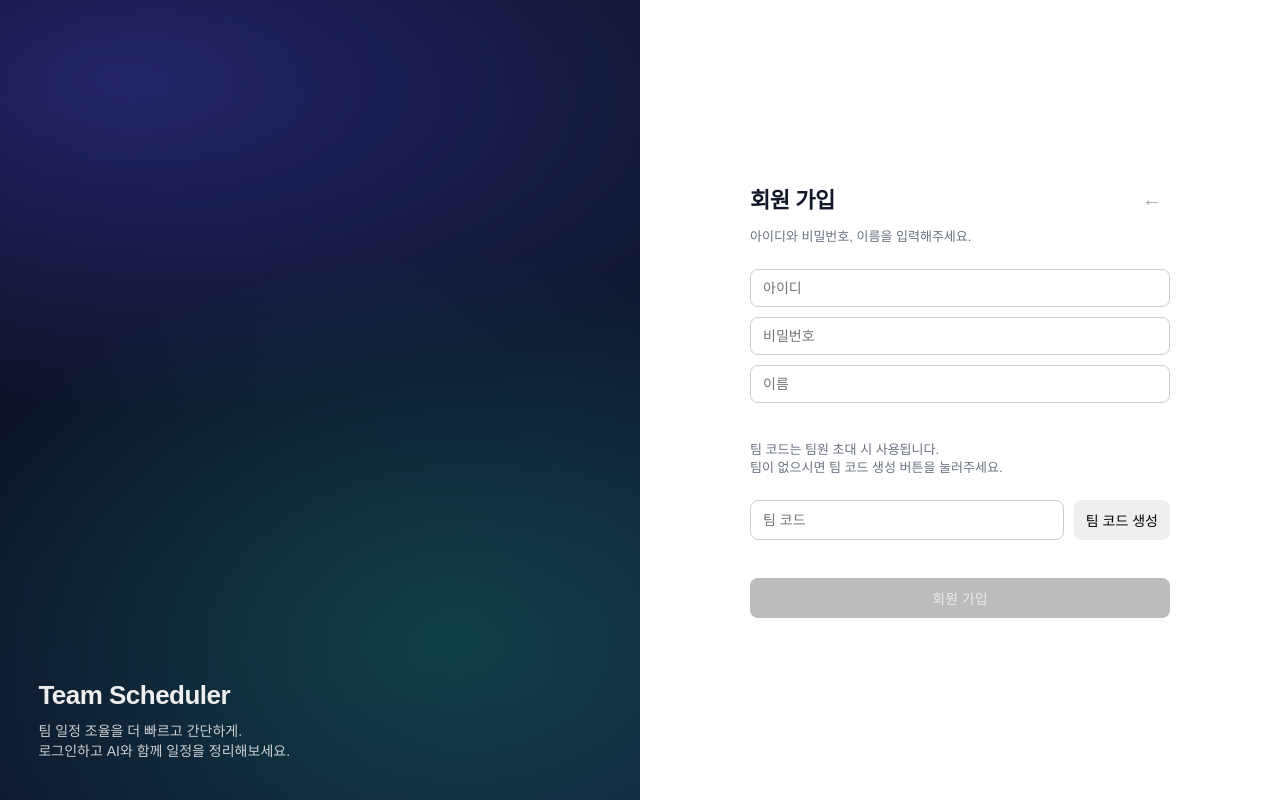
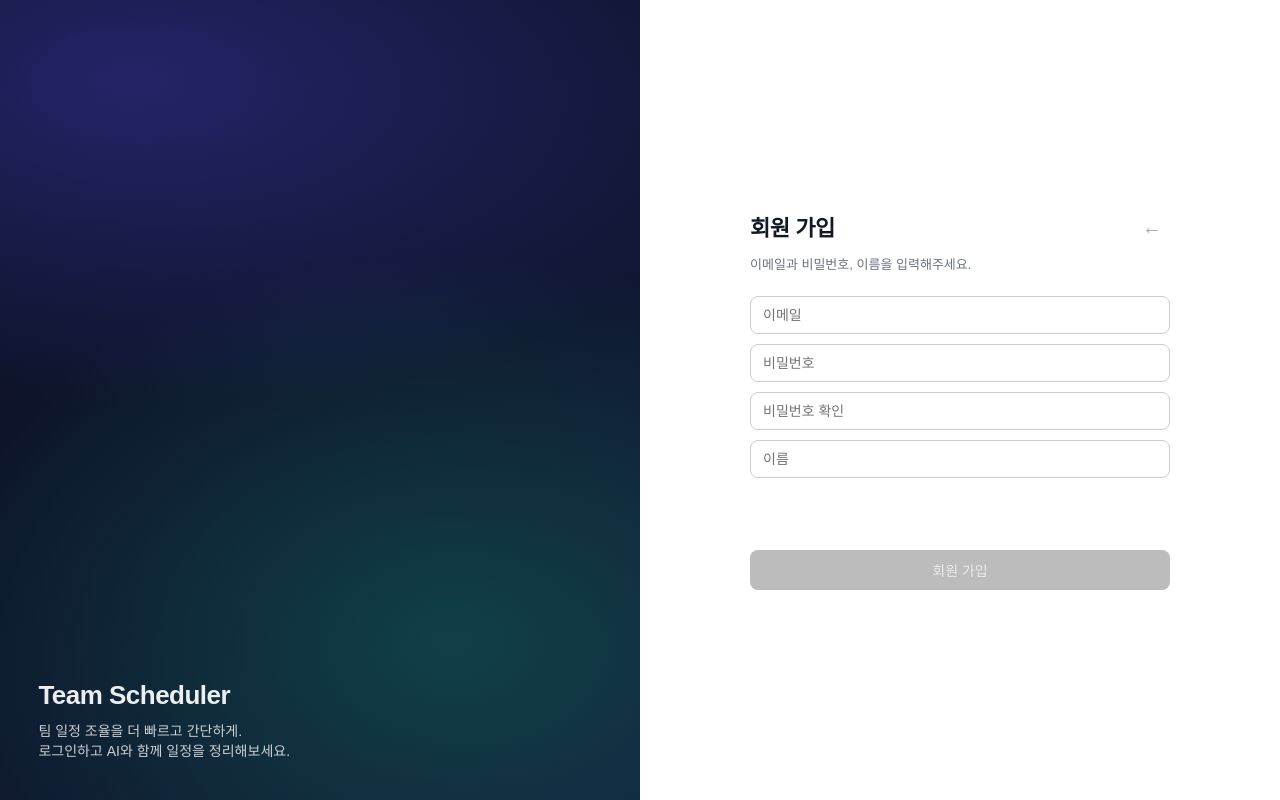
Before and after one commit to EJKim3191/team-scheduler-ai, a Next.js app: page /login in a window 1280 px wide. Both pictures are taken after a click on the element "계정이 없나요?". Built offline with nearby package versions, Linux system fonts and the light colour scheme.

Commit message:
refactor: sign up function without team code

```diff
--- a/app/login/Login.module.css
+++ b/app/login/Login.module.css
@@ -93,6 +93,24 @@
   box-shadow: 0 0 0 2px rgba(79, 70, 229, 0.15);
 }
 
+.inputError {
+  border-color: #dc2626;
+}
+
+.inputError:focus {
+  border-color: #dc2626;
+  box-shadow: 0 0 0 2px rgba(220, 38, 38, 0.15);
+}
+
+.errorMessage {
+  display: block;
+  min-height: 1.125rem;
+  margin: 2px 0 4px;
+  font-size: 12px;
+  line-height: 1.4;
+  color: #dc2626;
+}
+
 .inputTeamCode {
   padding: 10px 12px;
   font-size: 14px;
@@ -107,6 +125,15 @@
 .inputTeamCode:focus {
   border-color: #4f46e5;
   box-shadow: 0 0 0 2px rgba(79, 70, 229, 0.15);
+}
+
+.inputTeamCode.inputError {
+  border-color: #dc2626;
+}
+
+.inputTeamCode.inputError:focus {
+  border-color: #dc2626;
+  box-shadow: 0 0 0 2px rgba(220, 38, 38, 0.15);
 }
 
 .button {
--- a/app/login/SignUp.jsx
+++ b/app/login/SignUp.jsx
@@ -1,24 +1,37 @@
 "use client";
 
 /**회원 가입 페이지
- *  아이디, 비밀번호, 이름, 팀 코드를 입력하고 회원 가입을 진행합니다.
+ *  이메일, 비밀번호, 이름, 팀 코드를 입력하고 회원 가입을 진행합니다.
  *  팀 코드는 6자리 무작위 코드를 생성합니다.
  *  팀 코드는 팀원 초대 시 사용됩니다.
  *  팀이 없을 경우 팀을 만들게 됩니다.
  * */
 
-// TODO: ID validation 및 css처리
+import styles from "./Login.module.css";
+import { useCallback, useEffect, useMemo, useState } from "react";
+import { generateSmartCode, validateCodeFormat } from "@/utils/teamCode";
+import {
+  collectFieldErrors,
+  pickPriorityErrorMessage,
+} from "@/utils/signUpValidation";
+import LoadingOverlay from "@/app/components/LoadingOverlay/LoadingOverlay";
 
-import styles from "./Login.module.css";
-import { useState, useEffect } from "react";
-import { generateSmartCode, validateCodeFormat } from "@/utils/teamCode";
-import LoadingOverlay from "@/app/components/LoadingOverlay/LoadingOverlay";
+const INITIAL_TOUCHED = {
+  id: false,
+  password: false,
+  confirmPassword: false,
+  name: false,
+  teamCode: false,
+};
 
 function SignUpPage({ setIsSignup }) {
   const [id, setId] = useState("");
   const [password, setPassword] = useState("");
+  const [confirmPassword, setConfirmPassword] = useState("");
   const [name, setName] = useState("");
   const [teamCode, setTeamCode] = useState("");
+  const [touched, setTouched] = useState(INITIAL_TOUCHED);
+  const [fieldErrors, setFieldErrors] = useState({});
   const [isTeamCodeValid, setIsTeamCodeValid] = useState(false);
   const [
     isTeamCodeGenerateButtonDisabled,
@@ -27,37 +40,62 @@ function SignUpPage({ setIsSignup }) {
   const [isSignupButtonDisabled, setIsSignupButtonDisabled] = useState(true);
   const [isLoading, setIsLoading] = useState(false);
 
+  const formValues = useMemo(
+    () => ({ id, password, confirmPassword, name, teamCode }),
+    [id, password, confirmPassword, name, teamCode],
+  );
+
+  const errorMessage = useMemo(
+    () => pickPriorityErrorMessage(fieldErrors),
+    [fieldErrors],
+  );
+
+  const syncFieldErrors = useCallback(
+    (nextTouched) => {
+      setFieldErrors(collectFieldErrors(nextTouched, formValues));
+    },
+    [formValues],
+  );
+
   useEffect(() => {
     setIsTeamCodeValid(validateCodeFormat(teamCode));
   }, [teamCode]);
 
   useEffect(() => {
+    syncFieldErrors(touched);
+  }, [touched, syncFieldErrors]);
+
+  useEffect(() => {
     if (
       id.length > 0 &&
       password.length > 0 &&
+      confirmPassword.length > 0 &&
       name.length > 0 &&
-      teamCode.length > 0 &&
-      isTeamCodeValid
+      password === confirmPassword
     ) {
       setIsSignupButtonDisabled(false);
     } else {
       setIsSignupButtonDisabled(true);
     }
-  }, [id, password, name, teamCode, isTeamCodeValid]);
+  }, [id, password, confirmPassword, name, teamCode, isTeamCodeValid]);
+
+  const onFieldBlur = (field) => {
+    setTouched((prev) => ({ ...prev, [field]: true }));
+  };
+
+  const inputClassName = (field) =>
+    fieldErrors[field] ? `${styles.input} ${styles.inputError}` : styles.input;
 
   const onIdInput = (e) => {
-    // TODO: id 규칙 생성
     setId(e.target.value);
   };
   const onPasswordInput = (e) => {
-    // TODO: password 규칙 생성
     setPassword(e.target.value);
   };
+  const onPasswordConfirmInput = (e) => {
+    setConfirmPassword(e.target.value);
+  };
   const onNameInput = (e) => {
-    if (e.target.value.length > 10) {
-      alert("이름은 10자 이하로 입력해주세요.");
-      return;
-    }
     setName(e.target.value);
   };
   const onTeamCodeInput = (e) => {
@@ -91,11 +129,6 @@ function SignUpPage({ setIsSignup }) {
     setTeamCode(newTeamCode);
     setIsTeamCodeGenerateButtonDisabled(true);
   };
-  const onTeamCodeBlur = () => {
-    if (!isTeamCodeValid) {
-      // console.log("팀 코드 형식이 올바르지 않습니다.");
-    }
-  };
 
   return (
     <form className={styles.form}>
@@ -112,46 +145,66 @@ function SignUpPage({ setIsSignup }) {
           ←
         </button>
       </div>
-      <p className={styles.subtitle}>아이디와 비밀번호, 이름을 입력해주세요.</p>
+      <p className={styles.subtitle}>이메일과 비밀번호, 이름을 입력해주세요.</p>
 
       <input
-        className={styles.input}
+        className={inputClassName("id")}
         type="text"
-        placeholder="아이디"
+        placeholder="이메일"
         autoComplete="username"
         value={id}
         onChange={onIdInput}
+        onBlur={() => onFieldBlur("id")}
+        aria-invalid={Boolean(fieldErrors.id)}
       />
       <input
-        className={styles.input}
+        className={inputClassName("password")}
         type="password"
         placeholder="비밀번호"
         autoComplete="new-password"
         value={password}
         onChange={onPasswordInput}
+        onBlur={() => onFieldBlur("password")}
+        aria-invalid={Boolean(fieldErrors.password)}
       />
       <input
-        className={styles.input}
+        className={inputClassName("confirmPassword")}
+        type="password"
+        placeholder="비밀번호 확인"
+        autoComplete="new-password"
+        value={confirmPassword}
+        onChange={onPasswordConfirmInput}
+        onBlur={() => onFieldBlur("confirmPassword")}
+        aria-invalid={Boolean(fieldErrors.confirmPassword)}
+      />
+      <input
+        className={inputClassName("name")}
         type="text"
         placeholder="이름"
         autoComplete="name"
         value={name}
         onChange={onNameInput}
+        onBlur={() => onFieldBlur("name")}
+        aria-invalid={Boolean(fieldErrors.name)}
       />
-      <br />
-      <p className={styles.subtitle}>
+      {/* <p className={styles.subtitle}>
         팀 코드는 팀원 초대 시 사용됩니다.
         <br />
         팀이 없으시면 팀 코드 생성 버튼을 눌러주세요.
       </p>
       <div className={styles.teamCodeRow}>
         <input
-          className={styles.inputTeamCode}
+          className={
+            fieldErrors.teamCode
+              ? `${styles.inputTeamCode} ${styles.inputError}`
+              : styles.inputTeamCode
+          }
           type="text"
           placeholder="팀 코드"
           value={teamCode}
-          onBlur={onTeamCodeBlur}
+          onBlur={() => onFieldBlur("teamCode")}
           onChange={onTeamCodeInput}
+          aria-invalid={Boolean(fieldErrors.teamCode)}
         />
         <button
           className={styles.buttonTeamCode}
@@ -161,8 +214,11 @@ function SignUpPage({ setIsSignup }) {
         >
           {isTeamCodeGenerateButtonDisabled ? "완료!" : "팀 코드 생성"}
         </button>
-      </div>
+      </div> */}
 
+      <span className={styles.errorMessage} role="alert">
+        {errorMessage}
+      </span>
       <br />
       <button
         className={styles.button}
--- /dev/null
+++ b/utils/signUpValidation.js
@@ -0,0 +1,128 @@
+import { validateCodeFormat } from "@/utils/teamCode";
+
+/** blur 검증 우선순위 (앞일수록 먼저 표시) */
+export const SIGNUP_FIELD_PRIORITY = [
+  "id",
+  "password",
+  "confirmPassword",
+  "name",
+  "teamCode",
+];
+
+const VALID = { valid: true, message: null };
+
+/**
+ * blur 시 검증·에러 표시 여부 (길이 > 0일 때만 검증)
+ * 필드별 기준을 바꾸려면 이 함수만 수정하세요.
+ */
+export function shouldValidateFieldOnBlur(field, values) {
+  switch (field) {
+    case "id":
+      return values.id.trim().length > 0;
+    case "password":
+      return values.password.length > 0;
+    case "confirmPassword":
+      return values.confirmPassword.length > 0;
+    case "name":
+      return values.name.trim().length > 0;
+    case "teamCode":
+      return values.teamCode.trim().length > 0;
+    default:
+      return false;
+  }
+}
+
+// ——— 아래 함수들에서 규칙·메시지를 자유롭게 수정하세요 ———
+
+export function validateEmail(value) {
+  const trimmed = value.trim();
+  if (!trimmed) {
+    return { valid: false, message: "이메일을 입력해주세요." };
+  }
+  const emailRegex = /^[^\s@]+@[^\s@]+\.[^\s@]+$/;
+  if (!emailRegex.test(trimmed)) {
+    return { valid: false, message: "올바른 이메일 형식이 아닙니다." };
+  }
+  return VALID;
+}
+
+export function validatePassword(value) {
+  if (!value) {
+    return { valid: false, message: "비밀번호를 입력해주세요." };
+  }
+  if (value.length < 8) {
+    return { valid: false, message: "비밀번호는 8자 이상이어야 합니다." };
+  }
+  return VALID;
+}
+
+export function validateConfirmPassword(password, confirmPassword) {
+  if (!confirmPassword) {
+    return { valid: false, message: "비밀번호 확인을 입력해주세요." };
+  }
+  if (password !== confirmPassword) {
+    return { valid: false, message: "비밀번호가 일치하지 않습니다." };
+  }
+  return VALID;
+}
+
+export function validateName(value) {
+  const trimmed = value.trim();
+  if (!trimmed) {
+    return { valid: false, message: "이름을 입력해주세요." };
+  }
+  if (trimmed.length > 10) {
+    return { valid: false, message: "이름은 10자 이하로 입력해주세요." };
+  }
+  return VALID;
+}
+
+export function validateTeamCode(value) {
+  if (!value.trim()) {
+    return { valid: false, message: "팀 코드를 입력해주세요." };
+  }
+  if (!validateCodeFormat(value)) {
+    return { valid: false, message: "팀 코드 형식이 올바르지 않습니다." };
+  }
+  return VALID;
+}
+
+/** 필드별 검증 라우터 — 새 필드는 여기와 SIGNUP_FIELD_PRIORITY에 추가 */
+export function validateSignupField(field, values) {
+  switch (field) {
+    case "id":
+      return validateEmail(values.id);
+    case "password":
+      return validatePassword(values.password);
+    case "confirmPassword":
+      return validateConfirmPassword(values.password, values.confirmPassword);
+    case "name":
+      return validateName(values.name);
+    case "teamCode":
+      return validateTeamCode(values.teamCode);
+    default:
+      return VALID;
+  }
+}
+
+/** touched + blur 시 길이 > 0 인 필드만 검증해 field → message 맵 반환 */
+export function collectFieldErrors(touched, values) {
+  const errors = {};
+  for (const field of SIGNUP_FIELD_PRIORITY) {
+    if (!touched[field]) continue;
+    if (!shouldValidateFieldOnBlur(field, values)) continue;
+    const result = validateSignupField(field, values);
+    if (!result.valid && result.message) {
+      errors[field] = result.message;
+    }
+  }
+  return errors;
+}
+
+/** 우선순위에 따라 표시할 메시지 하나만 선택 */
+export function pickPriorityErrorMessage(fieldErrors) {
+  for (const field of SIGNUP_FIELD_PRIORITY) {
+    if (fieldErrors[field]) return fieldErrors[field];
+  }
+  return "";
+}
```
